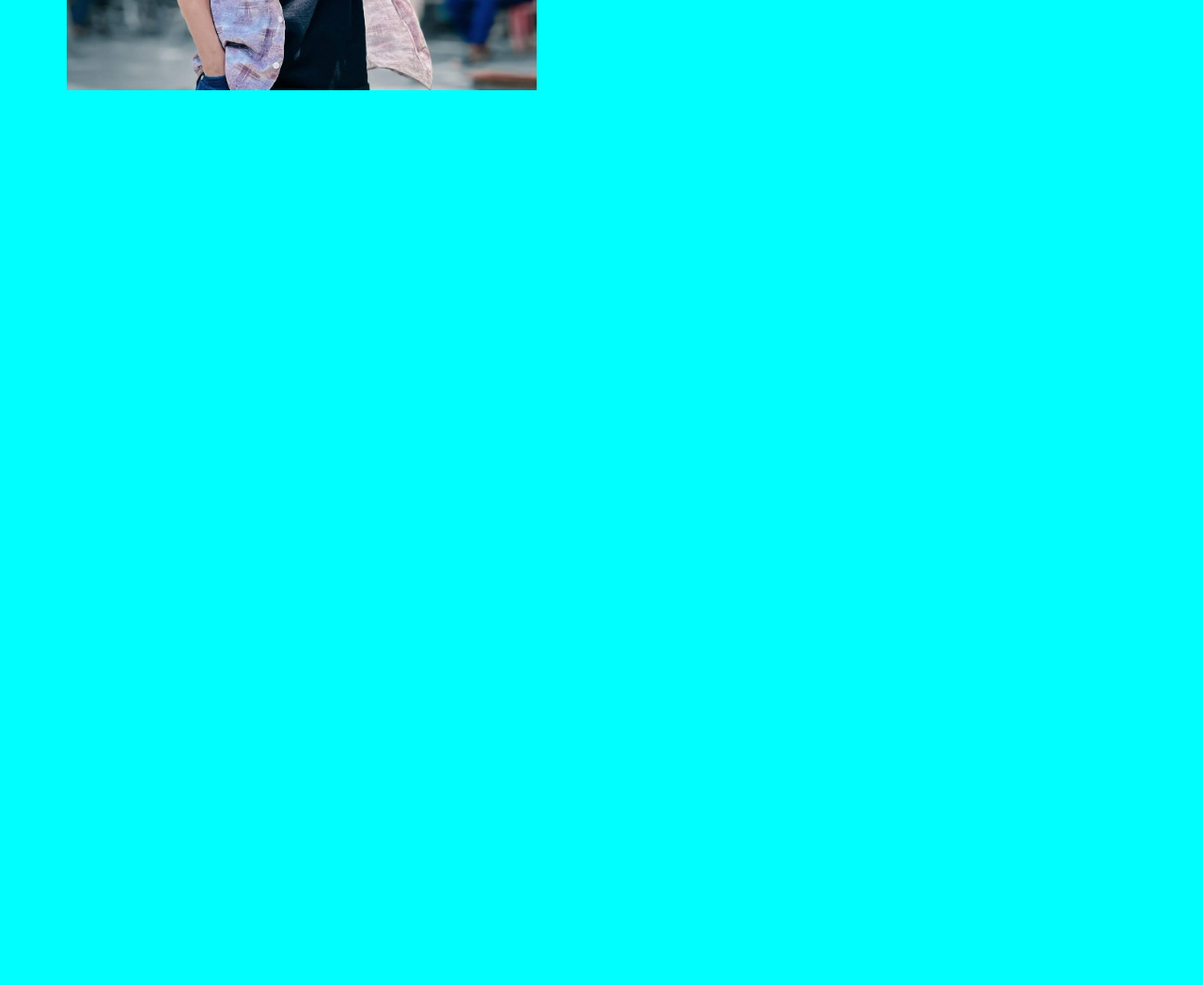
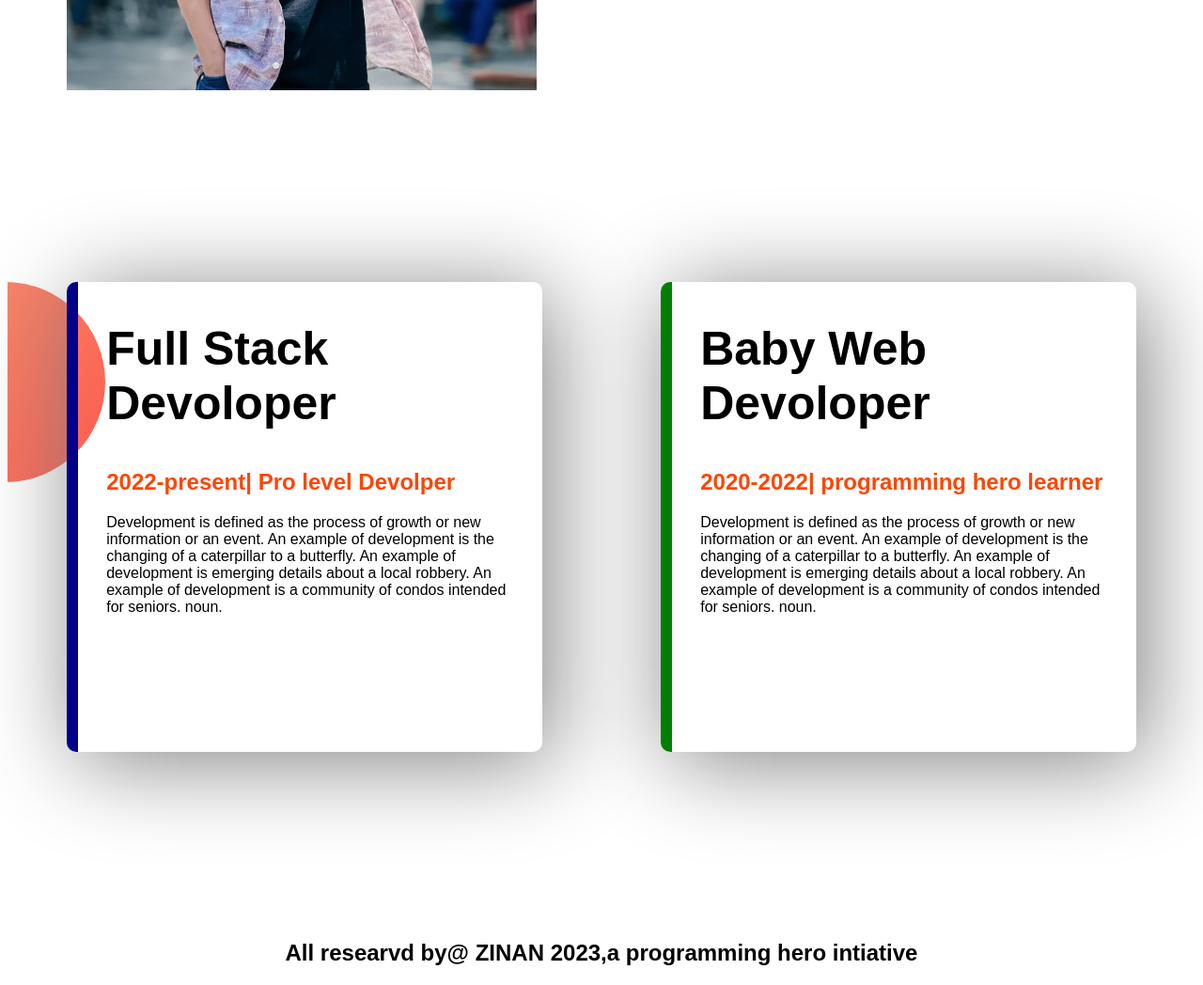
Before and after one commit to alzinan1234/Devoloper-zinan, a plain HTML site: page index.html in a window 1280 px wide. Shown: the part 1185-2233 px from the top of the page at 94% size. Before the commit the page ends 1485 px from the top, so only its background shows below. Drawn offline with Linux system fonts and the light colour scheme.

```diff
--- a/index.html
+++ b/index.html
@@ -62,6 +62,62 @@
 
 
 
+</section>
+
+
+<section class="experince-area">
+
+
+<div class="flexible-container">
+
+    <div id="full-stack" class="experince-item">
+        <h1>Full Stack Devoloper</h1>
+        <h2 class="orange-color">2022-present| Pro level Devolper</h2>
+        <p>
+            Development is defined as the process of growth or new information or an event.
+             An example of development is the changing of a caterpillar to a butterfly.
+              An example of development is emerging details about a local robbery.
+             An example of development is a community of condos intended for seniors. noun.
+
+
+
+        </p>
+
+
+
+
+        </div>
+
+    <div id="baby-stack" class="experince-item">
+
+        <h1>Baby Web Devoloper</h1>
+        <h2 class="orange-color">2020-2022| programming hero learner</h2>
+        <p>
+            Development is defined as the process of growth or new information or an event.
+             An example of development is the changing of a caterpillar to a butterfly.
+              An example of development is emerging details about a local robbery.
+               An example of development is a community of condos intended for seniors.
+               noun.
+
+
+
+
+
+        </p>
+
+
+
+        </div>
+
+
+
+
+</div>
+
+
+
+
+
 
 
 
@@ -79,7 +135,14 @@
 
 
 
+</body>
+<footer class="center">
 
 
-</body>
+    <h2> All researvd by@ ZINAN 2023,a programming hero intiative</h2>
+</footer>
+
+
+
+
 </html>
--- a/style.css
+++ b/style.css
@@ -1,5 +1,5 @@
 body{
-    background: aqua;
+    background: rgb(255, 255, 255);
 
     font-family: 'Poppins', sans-serif;
 }
@@ -40,3 +40,36 @@ font-weight: 700;
     background-repeat: no-repeat;
     background-position: right;
 }
+.flexible-container{
+display: flex;
+
+}
+.experince-item{
+box-shadow: 10px 10px 100px gray;
+
+width: 70%; height: 500px;
+margin-left: 5%;
+margin-right: 5%;
+padding-left: 30px;
+padding-right: 30px;
+border-radius: 10px;
+
+}
+
+.experince-area{
+
+    background-image: url(images/exp-bg.png);
+    background-repeat: no-repeat;
+}
+#full-stack{
+    border-left: 12px solid darkblue;
+}
+#baby-stack{
+
+    border-left: 12px solid green;
+}
+
+
+.center{
+    text-align: center;
+}
```
